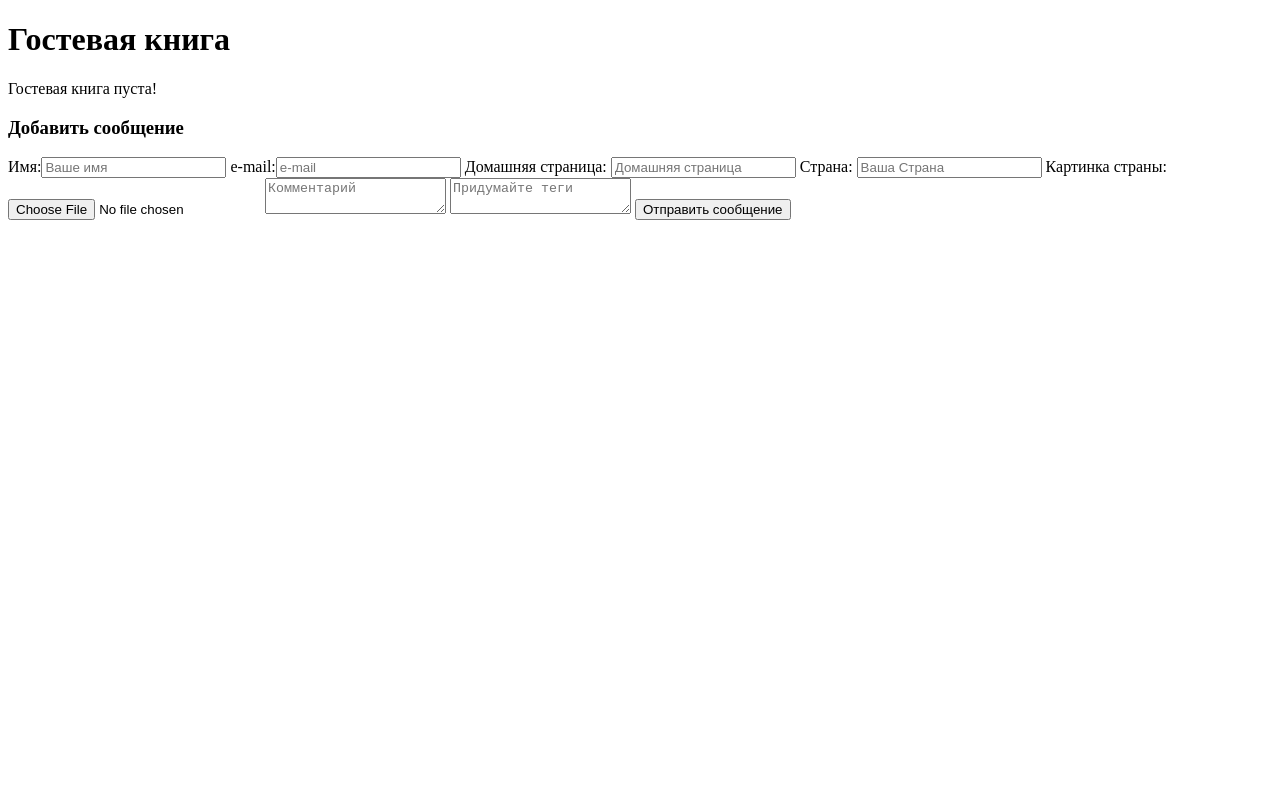
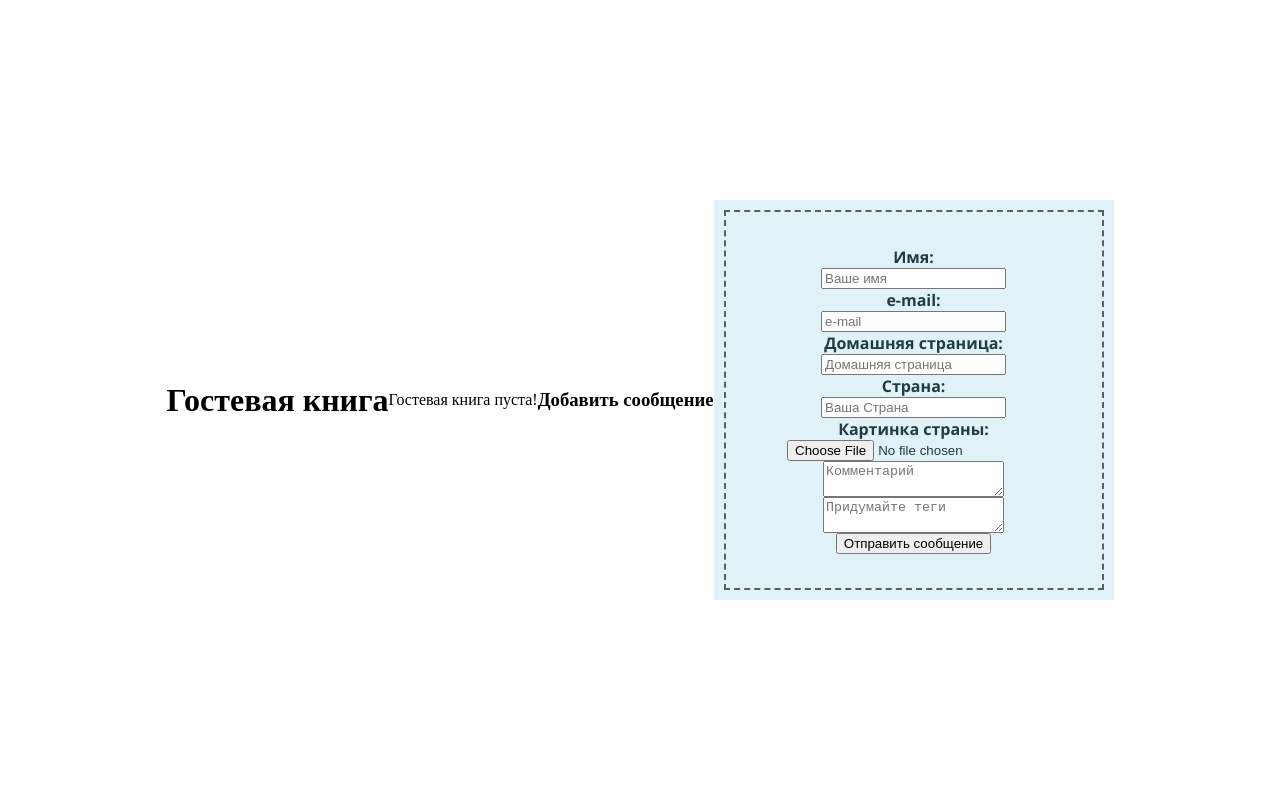
Before and after one commit to KaterinaLove/guestbook, a PHP site: page / in a window 1280 px wide. Run offline with PHP 8.4, Linux system fonts and the light colour scheme; data that the repository does not hold is empty.

Commit message:
Добавление картинок
Добавление картинок с презагрузкой

```diff
--- /dev/null
+++ b/css/style.css
@@ -0,0 +1,37 @@
+body {
+     padding: 0;
+     margin: 0;
+     display: flex;
+     justify-content: center;
+     align-items: center;
+     min-height: 100vh;
+}
+
+#loading {
+     display: flex;
+     justify-content: center;
+     align-items: center;
+     flex-direction: column;
+     width: 400px;
+     height: 400px;
+     outline: 2px dashed #5d5d5d;
+     outline-offset: -12px;
+     background-color: #e0f2f7;
+     font-family: 'Segoe UI';
+     color: #1f3c44;
+}
+
+#loading img {
+     width: 40%;
+     margin-bottom: 20px;
+     user-select: none;
+}
+
+#loading label {
+     font-weight: bold;
+}
+
+#loading label:hover {
+     cursor: pointer;
+     text-decoration: underline;
+}
--- a/index.php
+++ b/index.php
@@ -3,6 +3,7 @@
 <head>
   <meta charset="UTF-8">
   <title>Гостевая книга</title>
+  <link rel="stylesheet" href="css/style.css">
   <script type="text/javascript" src="jquery.js"></script>
   <?php include ("dbconnect.php");?>
 </head>
@@ -12,25 +13,31 @@
   </div>
   <h3>Добавить сообщение</h3>
   <!-- код формы -->
-  <form action="action.php" id="myForm" method="POST" enctype="multipart/form-data">
-      Имя:<input type="text" name="username" id="username" placeholder="Ваше имя">
-    e-mail:<input type="email" name="email" id="email" placeholder="e-mail">
-    Домашняя страницa: <input type="text" name="homepage" id="homepage" placeholder="Домашняя страницa">
-    Страна: <input type="text" name="country" id="country" placeholder="Вашa Страна">
-    Картинка страны: <input type="file" name="country_img" id="country_img">
+  <form action="action.php" id="loading" method="POST" enctype="multipart/form-data">
+    <label for="username">Имя: </label>
+    <input type="text" name="username" id="username" placeholder="Ваше имя">
+    <label for="email">e-mail: </label>
+    <input type="email" name="email" id="email" placeholder="e-mail">
+    <label for="homepage">Домашняя страницa: </label>
+    <input type="text" name="homepage" id="homepage" placeholder="Домашняя страницa">
+    <label for="country">Страна: </label>
+    <input type="text" name="country" id="country" placeholder="Вашa Страна">
+    <label for="country_img">Картинка страны: </label>
+    <input type="hidden" name="MAX_FILE_SIZE" value="3000000" />
+    <input type="file" name="country_img" id="country_img">
     <textarea placeholder="Комментарий" name="text" id="text" required></textarea>
     <textarea placeholder="Придумайте теги" name="tags" id="tags" required></textarea>
-          <input id="btn" name="add" type="submit" value="Отправить сообщение">
+    <input id="btn" name="add" type="submit" value="Отправить сообщение">
   </form>
   <!-- форма отправки сообщения -->
   <script>
     //проверка заполнения формы
     function splash() {
-      if (document.myForm.username.value == '') {
+      if (document.loading.username.value == '') {
         alert("Заполните имя пользователя!");
         return false;
       }
-      if (document.myForm.text.value == '') {
+      if (document.loading.text.value == '') {
         alert("Заполните текст сообщения!");
         return false;
       }
@@ -50,7 +57,7 @@
     $(document).ready(function() {
       show_messages();
       // контроль и отправка данных на сервер в фоновом режиме при нажатии на кнопку "отправить сообщение"
-      $("#myForm").submit(function() {
+      $("#loading").submit(function() {
         var name = $("#username").val();
         var text = $("#text").val();
         if (name == '') {
@@ -61,17 +68,27 @@
           alert("Заполните текст сообщения!");
           return false;
         }
-
+        // Изменить значение узла, удалив поддельный путь
+        //inputNode.value = fileInput.value.replace("C:\\fakepath\\", "");
         $.ajax({
           type: "POST",
           url: "action.php",
-          data: "username=" + name + "&text=" + text,
-          success: function(text) {
+          data: "username=" + $("#username").val() +
+                "&email=" +  $("#email").val() +
+                "&homepage=" +  $("#homepage").val() +
+                "&country=" +  $("#country").val() +
+                "&country_img=" + $("#country_img").val() +
+                "&text=" +  $("#text").val() +
+                "&tags=" +  $("#tags").val(),
+          enctype: 'multipart/form-data',
+          success: (function(text) {
             show_messages();
-          }
+          }),
+          processData: false,  // tell jQuery not to process the data
+          contentType: false   // tell jQuery not to set contentType
+          });
         });
         return false;
-      });
     });
   </script>
 </body>
```
Also changed, not shown: action.php (+10 -4 lines), function.php (deleted, +0 -25 lines), php.ini (added, +23 -0 lines).
